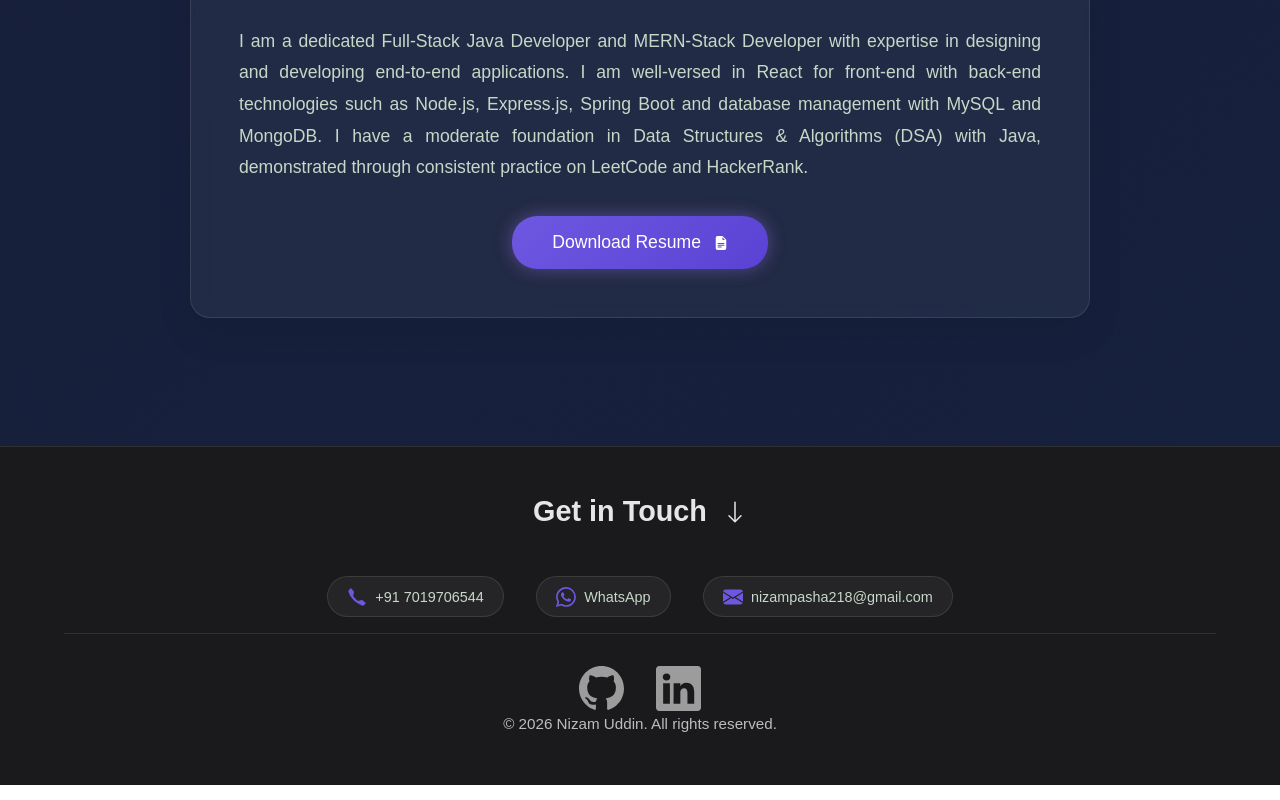
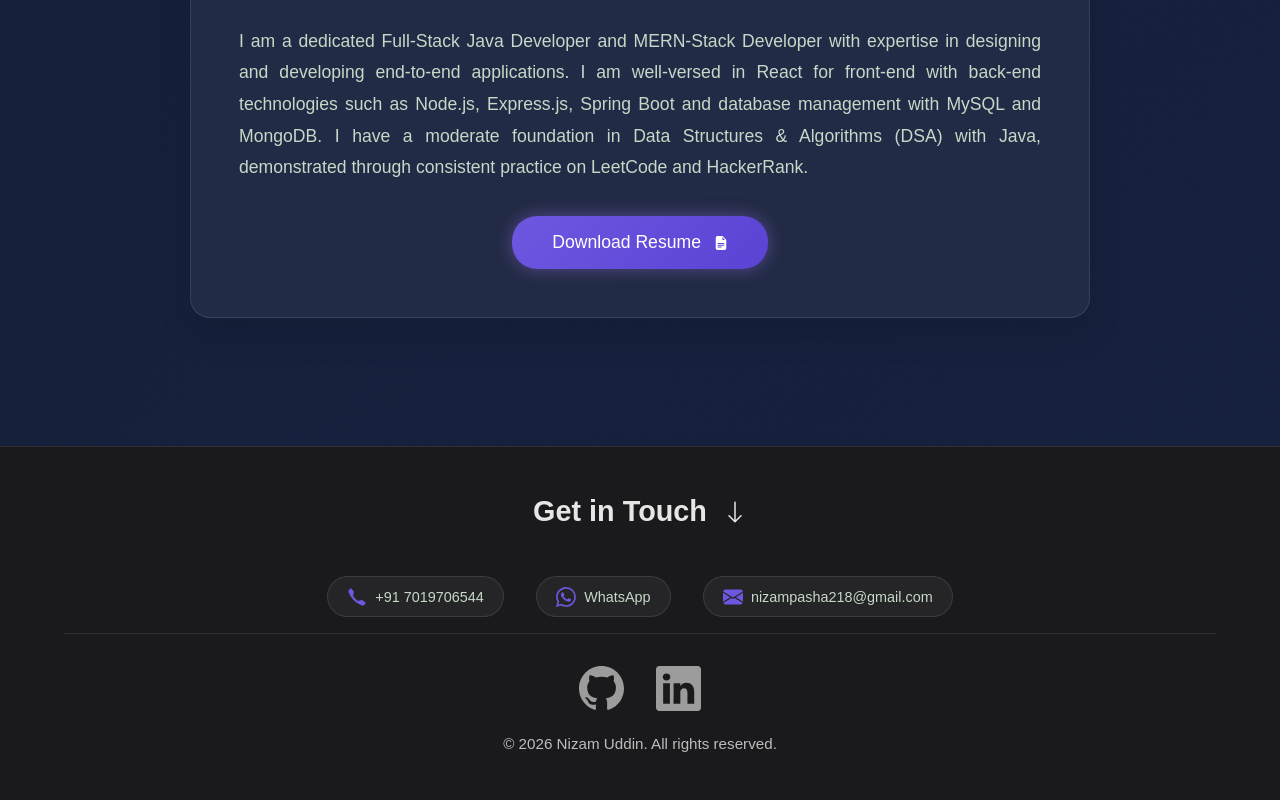
Before and after one commit to NizamUddin988/MyPortfolio, a React (Vite) app: page / in a window 1280 px wide. Shown: the part 7295-8095 px from the top of the page. Built offline with nearby package versions, Linux system fonts and the light colour scheme; no server answers.

Commit message:
changed position

```diff
--- a/src/App.css
+++ b/src/App.css
@@ -2000,7 +2000,7 @@ footer h3 {
 }
 footer small {
   display: block;
-  margin-bottom: 5px;
+  margin-top: 20px;
   font-size: 0.95rem;
   color: #bdbdbd;
   text-align: center;
```
